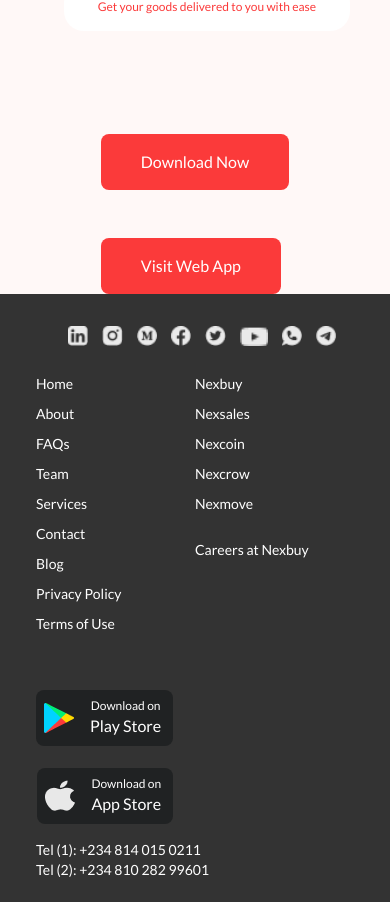
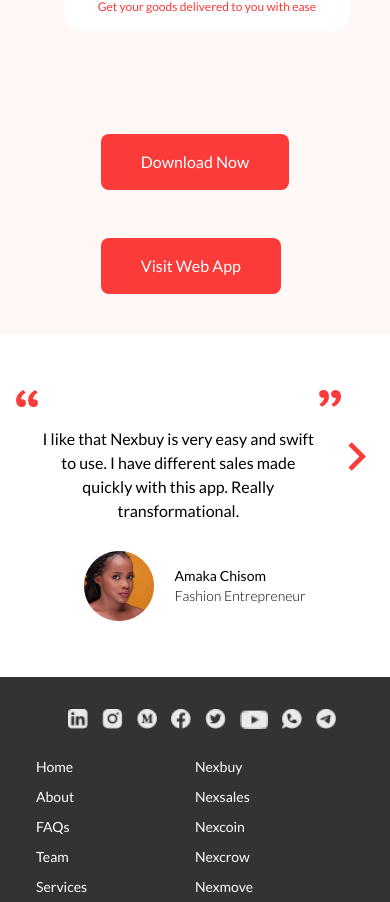
Before and after one commit to Deelyah/Nexbuy-website, a Nuxt app: page / in a window 390 px wide. Shown: the part 3778-4680 px from the top of the page. Built offline with nearby package versions, Linux system fonts and the light colour scheme.

Commit message:
third section fully responsive

```diff
--- a/components/home-page-sections/second-section.vue
+++ b/components/home-page-sections/second-section.vue
@@ -18,12 +18,12 @@
       </p>
       <!-- lg:ml-10 mobile-mockup flex justify-center bg-no-repeat mt-9 -->
       <!-- section_two_data_container flex flex-col justify-center items-center w-full lg:w-2/4 lg:mt-9 -->
-      <div class="lg:flex">
+      <div class="lg:flex pb-10">
         <div>
           <custom-button styling="lg:mr-20 mb-12">Download Now</custom-button>
         </div>
         <div>
-          <custom-button styling="mb-18">Visit Web App</custom-button>
+          <custom-button>Visit Web App</custom-button>
         </div>
       </div>
     </div>
--- a/components/home-page-sections/third-section.vue
+++ b/components/home-page-sections/third-section.vue
@@ -1,34 +1,42 @@
 <template>
-  <div class="mt-44">
-    <div class="flex justify-center mb-32">
-      <div class="testimonials mx-60">
-        <div class="flex justify-start">
-          <img src="~/assets/opening-quote.png" alt="opening-quote" />
+  <div class="py-14">
+    <div class="px-4 flex justify-end md:pl-0 items-center">
+      <div class="testimonials flex flex-col md:w-2/4">
+        <div class="flex justify-center mb-5">
           <img
-            class="ml-auto"
+            src="~/assets/opening-quote.png"
+            class="opening_quote mr-auto"
+            alt="opening-quote"
+          />
+          <img
+            class="closing_quote ml-auto"
             src="~/assets/closing-quote.png"
             alt="closing-quote"
           />
         </div>
-        <div class="text-center mt-8 text-3xl font-medium">
-          <p>I like that Nexbuy is very easy and swift to use.</p>
-          <p>
-            I have different sales quickly with this app. Really
-            transformational.
+        <div class="flex justify-center items-center">
+          <p class="px-5 lg:px-0 text-center sm:text-lg md:flex md:flex-col">
+            <span>I like that Nexbuy is very easy and swift to use.</span>
+            <span>
+              I have different sales made quickly with this app. Really
+              transformational.</span
+            >
           </p>
         </div>
       </div>
-      <div class="mt-auto">
-        <img src="~/assets/arrow-right.png" alt="arrow" />
+      <div class="w-1/4">
+        <div class="flex justify-center lg:justify-end">
+          <img src="~/assets/arrow-right.png" alt="arrow" />
+        </div>
       </div>
     </div>
-    <div class="flex justify-center mb-40 pt-1">
+    <div class="flex justify-center items-center mt-7">
       <div class="mr-5">
         <img src="~/assets/passport.png" alt="passport" />
       </div>
       <div>
-        <p class="text-2xl">Amaka Chisom</p>
-        <p class="text-2xl font-light">Fashion Entrepreneur</p>
+        <p class="text-sm font-normal">Amaka Chisom</p>
+        <p class="text-sm font-light">Fashion Entrepreneur</p>
       </div>
     </div>
   </div>
@@ -39,7 +47,27 @@
 </script>
 
 <style scoped>
-.testimonials {
-  width: fit-content;
+@media (min-width: 0px) {
+  .opening_quote,
+  .closing_quote {
+    width: 22px;
+    height: 17px;
+  }
+}
+
+@media (min-width: 640px) {
+  .opening_quote,
+  .closing_quote {
+    width: 35px;
+    height: 27px;
+  }
+}
+
+@media (min-width: 1024px) {
+  .opening_quote,
+  .closing_quote {
+    width: 50px;
+    height: 40px;
+  }
 }
 </style>
--- a/pages/index.vue
+++ b/pages/index.vue
@@ -58,8 +58,8 @@
     </section>
 
     <second-section />
+    <third-section />
     <!--
-    <third-section />
     <fourth-section />
     <fifth-section />
     <sixth-section /> -->
@@ -70,7 +70,7 @@
 // import CustomButton from "../components/CustomButton.vue";
 import dataForSectionOne from "../components/databases/homePage-db";
 import SecondSection from "../components/home-page-sections/second-section.vue";
-// import ThirdSection from "../components/home-page-sections/third-section.vue";
+import ThirdSection from "../components/home-page-sections/third-section.vue";
 // import FourthSection from "../components/home-page-sections/fourth-section.vue";
 // import FifthSection from "../components/home-page-sections/fifth-section.vue";
 // import SixthSection from "../components/home-page-sections/sixth-section.vue";
@@ -79,7 +79,7 @@
   components: {
     //     CustomButton,
     SecondSection,
-    //     ThirdSection,
+    ThirdSection,
     //     FourthSection,
     //     FifthSection,
     //     SixthSection,
```
